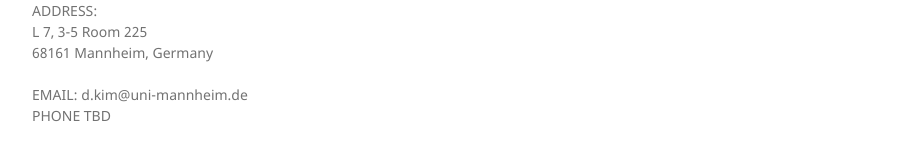
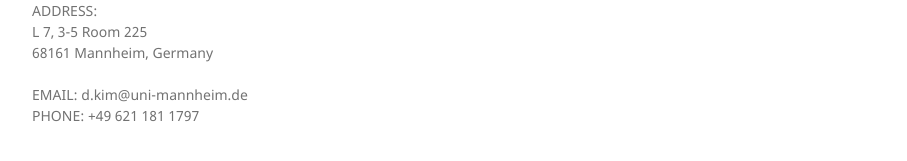
Before and after one commit to kimdukgyoo/kimdukgyoo.github.io, a Jekyll site: the page built from index.md, in a window 1280 px wide. Shown: the part 641-802 px from the top of the page, without its empty margins (178-1085 px from the left). Built offline with Jekyll 4.4.1, drawn with Linux system fonts in a browser that asks for light colours; our own code applies the rules of GitHub Pages for plain Markdown files.

Commit message:
Update default.html

```diff
--- a/_layouts/default.html
+++ b/_layouts/default.html
@@ -21,7 +21,7 @@
         <h3><a href="./teaching"> Teaching </a></h3>
         <div style="display:inline;float:center"><img border="0" height="250" src="./profile.JPG"></div>
         <p>Department of Economics<br>University of Mannheim</p>
-        <p>Contact <br> ADDRESS: <br> L 7, 3-5 Room 225 <br> 68161 Mannheim, Germany <br> <br> EMAIL: d.kim@uni-mannheim.de <br> PHONE TBD</p>
+        <p>Contact <br> ADDRESS: <br> L 7, 3-5 Room 225 <br> 68161 Mannheim, Germany <br> <br> EMAIL: d.kim@uni-mannheim.de <br> PHONE: +49 621 181 1797</p>
 
 <!--
         {% if site.github.is_project_page %}
```
